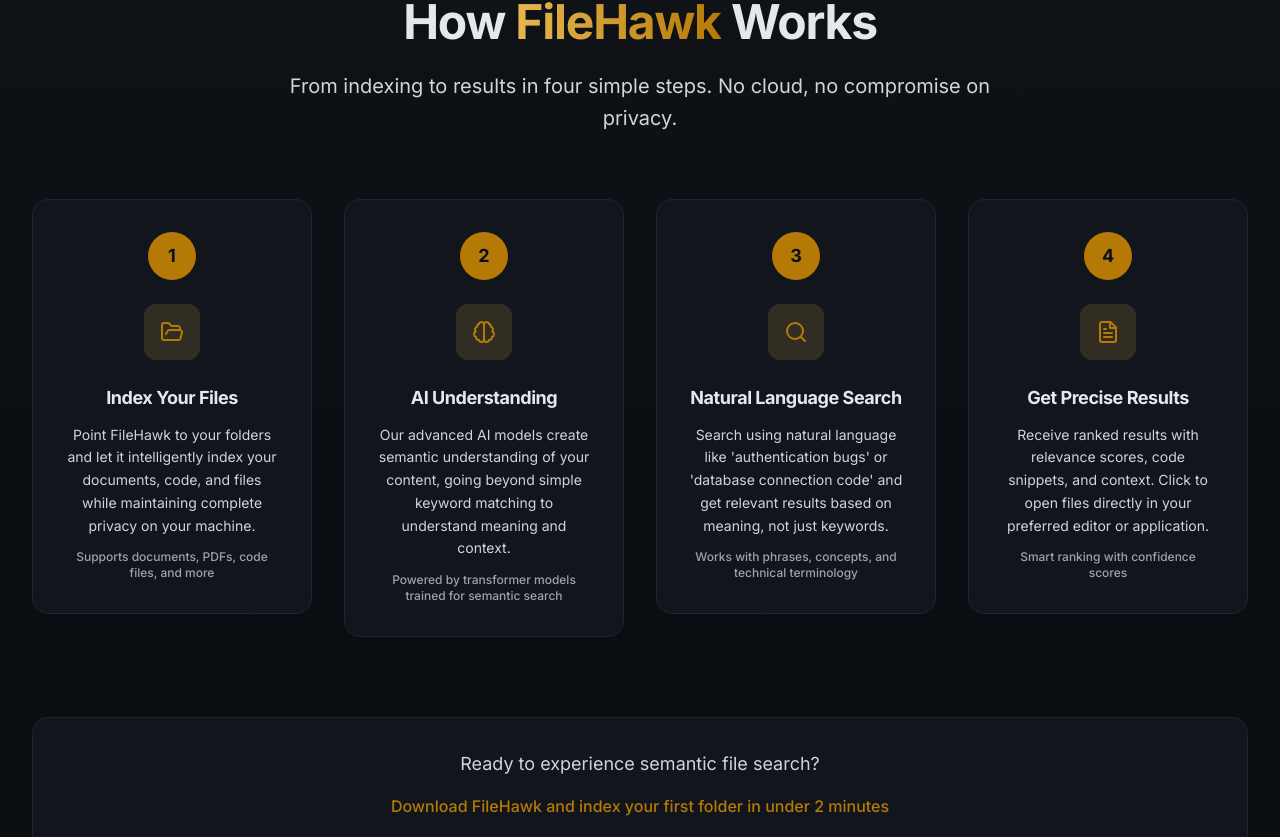
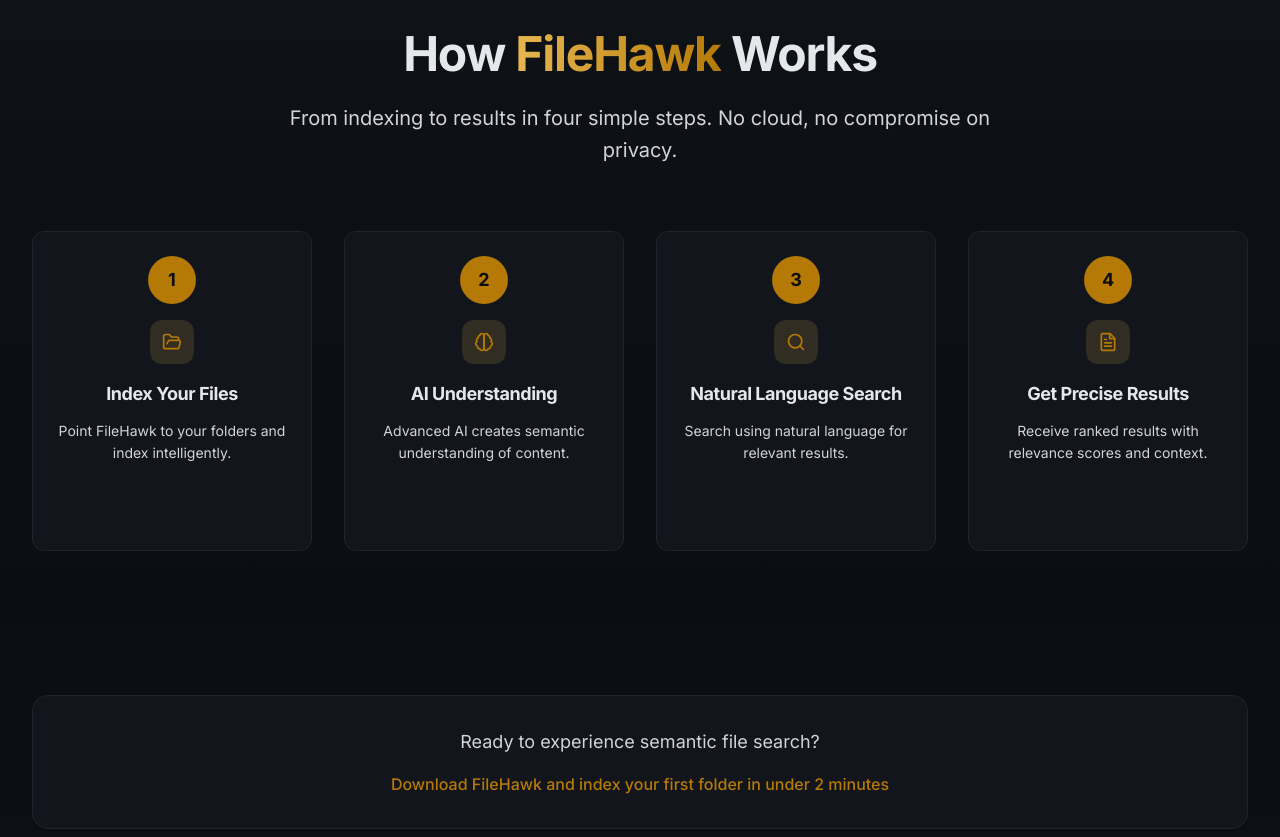
Before and after one commit to kagrawal6/filehawk-website, a React (Vite) app: page / in a window 1280 px wide. Shown: the part 1485-2322 px from the top of the page. Built offline with nearby package versions, Linux system fonts and the light colour scheme; a web font is replaced by a local one.

Commit message:
reworked home sections

```diff
--- a/src/components/CapabilityShowcase.tsx
+++ b/src/components/CapabilityShowcase.tsx
@@ -16,11 +16,12 @@
       onMouseLeave={() => setIsHovered(false)}
     >
       <div className={`relative h-full min-h-[320px] p-6 rounded-xl transition-all duration-300 cursor-pointer ${
-        isHovered ? 'scale-[1.05] z-20' : ''
+        isHovered ? 'z-20' : ''
       }`}
       style={{
         backgroundColor: 'var(--bg-elevated)',
-        border: isHovered ? '2px solid var(--accent-solid)' : '1px solid var(--border-subtle)'
+        border: '1px solid var(--border-subtle)',
+        boxShadow: isHovered ? '0 0 0 2px var(--accent-solid)' : 'none'
       }}>
         {/* Icon */}
         <div className={`flex items-center justify-center w-12 h-12 rounded-lg mb-4 transition-all duration-300 ${
@@ -131,7 +132,7 @@
   ]
 
   return (
-    <section className="py-8 pb-16 relative overflow-hidden content-flow">
+    <section className="py-8 relative overflow-hidden content-flow">
       {/* Subtle section overlay for depth */}
       <div className="absolute inset-0 section-overlay" />
 
@@ -150,7 +151,7 @@
         </div>
 
         {/* Interactive Capabilities Grid */}
-        <div className="grid grid-cols-1 md:grid-cols-2 lg:grid-cols-4 gap-6">
+        <div className="grid grid-cols-1 md:grid-cols-2 lg:grid-cols-4 gap-8 pb-16">
           {capabilities.map((capability, index) => (
             <CapabilityCard
               key={index}
--- a/src/components/HowItWorks.tsx
+++ b/src/components/HowItWorks.tsx
@@ -1,36 +1,148 @@
-import React from 'react'
-import { FolderOpen, Brain, Search, FileText } from 'lucide-react'
-import { useStaggeredAnimation } from '../hooks/useScrollAnimation'
+import React, { useState } from 'react'
+import { FolderOpen, Brain, Search, FileText, ChevronRight } from 'lucide-react'
 
 const HowItWorks: React.FC = () => {
-  const { containerRef, visibleElements } = useStaggeredAnimation(4, 200)
 
   const steps = [
     {
       icon: FolderOpen,
       title: "Index Your Files",
-      description: "Point FileHawk to your folders and let it intelligently index your documents, code, and files while maintaining complete privacy on your machine.",
-      details: "Supports documents, PDFs, code files, and more"
+      description: "Point FileHawk to your folders and index intelligently.",
+      expanded: {
+        details: "Processes documents, code, and files while maintaining complete privacy.",
+        features: [
+          "Supports documents, PDFs, code files",
+          "Local processing only",
+          "Smart content extraction",
+          "Privacy-first architecture"
+        ]
+      }
     },
     {
       icon: Brain,
       title: "AI Understanding",
-      description: "Our advanced AI models create semantic understanding of your content, going beyond simple keyword matching to understand meaning and context.",
-      details: "Powered by transformer models trained for semantic search"
+      description: "Advanced AI creates semantic understanding of content.",
+      expanded: {
+        details: "Transformer models go beyond keyword matching to understand meaning and context in your files.",
+        features: [
+          "Semantic content analysis",
+          "Context-aware processing",
+          "Multi-format text extraction",
+          "Intelligent chunking algorithms"
+        ]
+      }
     },
     {
       icon: Search,
       title: "Natural Language Search",
-      description: "Search using natural language like 'authentication bugs' or 'database connection code' and get relevant results based on meaning, not just keywords.",
-      details: "Works with phrases, concepts, and technical terminology"
+      description: "Search using natural language for relevant results.",
+      expanded: {
+        details: "Ask questions like 'authentication bugs' or 'database connection code' and get meaningful results.",
+        features: [
+          "Conversational search queries",
+          "Technical terminology support",
+          "Concept-based matching",
+          "Context-aware results"
+        ]
+      }
     },
     {
       icon: FileText,
       title: "Get Precise Results",
-      description: "Receive ranked results with relevance scores, code snippets, and context. Click to open files directly in your preferred editor or application.",
-      details: "Smart ranking with confidence scores"
+      description: "Receive ranked results with relevance scores and context.",
+      expanded: {
+        details: "Smart ranking system delivers the most relevant matches with confidence scores and file previews.",
+        features: [
+          "Relevance confidence scoring",
+          "Code snippet previews",
+          "Direct file opening",
+          "Context highlighting"
+        ]
+      }
     }
   ]
+
+  // Step Card Component with hover state matching CapabilityShowcase
+  const StepCard: React.FC<{ step: typeof steps[0], index: number }> = ({ step, index }) => {
+    const [isHovered, setIsHovered] = useState(false)
+    const Icon = step.icon
+
+    return (
+      <div
+        className="group relative h-full"
+        onMouseEnter={() => setIsHovered(true)}
+        onMouseLeave={() => setIsHovered(false)}
+      >
+        <div className={`relative h-full min-h-[320px] p-6 rounded-xl transition-all duration-300 cursor-pointer ${
+          isHovered ? 'z-20' : ''
+        }`}
+        style={{
+          backgroundColor: 'var(--bg-elevated)',
+          border: '1px solid var(--border-subtle)',
+          boxShadow: isHovered ? '0 0 0 2px var(--accent-solid)' : 'none'
+        }}>
+
+          {/* Step Number */}
+          <div className="flex justify-center mb-4">
+            <div className={`w-12 h-12 rounded-full flex items-center justify-center font-bold text-lg transition-all duration-300 ${
+              isHovered ? 'scale-110' : ''
+            }`}
+                 style={{
+                   backgroundColor: 'var(--accent-solid)',
+                   color: 'var(--accent-contrast)'
+                 }}>
+              {index + 1}
+            </div>
+          </div>
+
+          {/* Icon */}
+          <div className="flex justify-center mb-4">
+            <div className={`p-3 rounded-xl transition-all duration-300 ${
+              isHovered ? 'scale-110' : ''
+            }`}
+                 style={{ backgroundColor: 'var(--accent-soft)' }}>
+              <Icon className="h-5 w-5" style={{ color: 'var(--accent-solid)' }} />
+            </div>
+          </div>
+
+          {/* Content */}
+          <h3 className="text-lg font-bold mb-3 text-center" style={{ color: 'var(--fg-primary)' }}>
+            {step.title}
+          </h3>
+          <p className="text-sm leading-relaxed text-center"
+             style={{ color: 'var(--fg-secondary)' }}>
+            {step.description}
+          </p>
+
+          {/* Expanded Content - Better sized to prevent overflow */}
+          {isHovered && (
+            <div className="absolute top-36 left-4 right-4 bottom-6 p-3 rounded-lg shadow-lg overflow-hidden"
+                 style={{
+                   backgroundColor: 'var(--bg-elevated)',
+                   border: '1px solid var(--border-subtle)',
+                   backdropFilter: 'blur(8px)'
+                 }}>
+              <div className="space-y-1 mb-1">
+                {step.expanded.features.map((feature: string, featIndex: number) => (
+                  <div key={featIndex} className="flex items-center space-x-2">
+                    <ChevronRight className="h-3 w-3 flex-shrink-0"
+                                 style={{ color: 'var(--accent-solid)' }} />
+                    <span className="text-xs font-medium leading-tight" style={{ color: 'var(--fg-primary)' }}>
+                      {feature}
+                    </span>
+                  </div>
+                ))}
+              </div>
+
+              <p className="text-xs font-bold italic text-brand-gold-400 leading-tight">
+                {step.expanded.details}
+              </p>
+            </div>
+          )}
+        </div>
+      </div>
+    )
+  }
 
   return (
     <section id="how-it-works" className="py-8 relative overflow-hidden content-flow">
@@ -51,58 +163,11 @@
           </p>
         </div>
 
-        {/* Animated Steps Grid */}
-        <div ref={containerRef} className="grid grid-cols-1 md:grid-cols-2 lg:grid-cols-4 gap-8">
-          {steps.map((step, index) => {
-            const Icon = step.icon
-            const isVisible = visibleElements.has(index)
-
-            return (
-              <div key={index}
-                   className={`group text-center transition-all duration-700 ${
-                     isVisible ? 'opacity-100 translate-y-0' : 'opacity-0 translate-y-12'
-                   }`}
-                   style={{ transitionDelay: `${index * 200}ms` }}>
-                {/* Step Card */}
-                <div className="p-8 rounded-2xl border transition-all duration-300 group-hover:scale-[1.02] card-shadow group-hover:card-shadow-lg"
-                     style={{
-                       backgroundColor: 'var(--bg-elevated)',
-                       borderColor: 'var(--border-subtle)',
-                     }}>
-
-                  {/* Step Number */}
-                  <div className="flex justify-center mb-6">
-                    <div className="w-12 h-12 rounded-full flex items-center justify-center font-bold text-lg transition-all duration-300 group-hover:scale-110"
-                         style={{
-                           backgroundColor: 'var(--accent-solid)',
-                           color: 'var(--accent-contrast)'
-                         }}>
-                      {index + 1}
-                    </div>
-                  </div>
-
-                  {/* Icon */}
-                  <div className="flex justify-center mb-6">
-                    <div className="p-4 rounded-xl transition-all duration-300 group-hover:scale-105"
-                         style={{ backgroundColor: 'var(--accent-soft)' }}>
-                      <Icon className="h-6 w-6" style={{ color: 'var(--accent-solid)' }} />
-                    </div>
-                  </div>
-
-                  {/* Content */}
-                  <h3 className="text-lg font-bold mb-3" style={{ color: 'var(--fg-primary)' }}>
-                    {step.title}
-                  </h3>
-                  <p className="text-sm leading-relaxed mb-3" style={{ color: 'var(--fg-secondary)' }}>
-                    {step.description}
-                  </p>
-                  <p className="text-xs font-medium" style={{ color: 'var(--fg-muted)' }}>
-                    {step.details}
-                  </p>
-                </div>
-              </div>
-            )
-          })}
+        {/* Clean Steps Grid - No Animation, Consistent Sizing */}
+        <div className="grid grid-cols-1 md:grid-cols-2 lg:grid-cols-4 gap-8 pb-16">
+          {steps.map((step, index) => (
+            <StepCard key={index} step={step} index={index} />
+          ))}
         </div>
 
         {/* Call to Action */}
```
